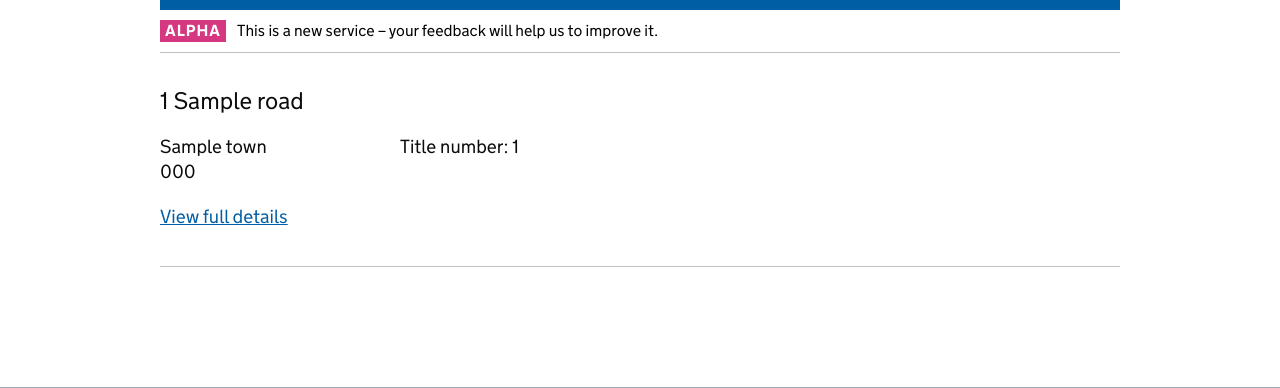
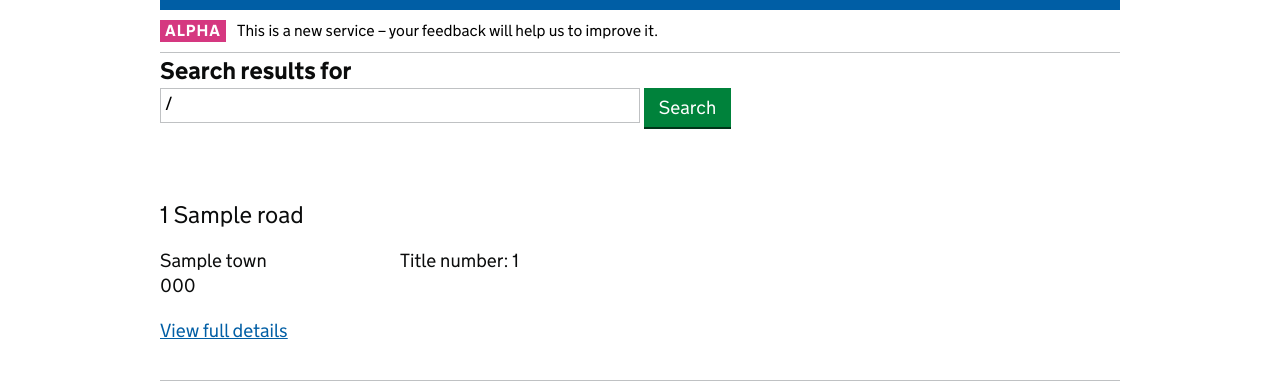
Before and after one commit to LandRegistry/property-frontend-alpha, a Flask app: template propertyfrontend/templates/search_results.html in a window 1280 px wide. Shown: the part 93-481 px from the top of the page. Run offline with Flask 2, Linux system fonts and the light colour scheme; the template is opened without the code that fills it: most values are stand-ins (such as "Sample title", 1, 10 or a date in 2020); parts of the project's set-up code (start-up, migrations or seed data) failed here and were passed over.

Commit message:
search uses GET / tests passing

```diff
--- a/propertyfrontend/server.py
+++ b/propertyfrontend/server.py
@@ -16,7 +16,6 @@ import os, requests
 search_api = app.config['SEARCH_API']
 HealthCheck(app, '/health')
 Audit(app)
-
 
 def get_or_log_error(url):
     try:
@@ -65,10 +64,9 @@ def property_by_title_number(title_number):
 def search():
     return redirect(url_for('index'))
 
-
-@app.route('/search/results', methods=['POST'])
+@app.route('/search/results', methods=['GET'])
 def search_results():
-    query = request.form['search']
+    query = request.args['search']
     search_api_url = "%s/%s" % (search_api, 'search')
     search_url = "%s?query=%s" % (search_api_url, query)
     app.logger.info("URL requested %s" % search_url)
@@ -77,11 +75,8 @@ def search_results():
     app.logger.info("Found for the following %s result: %s"
       % (len(result_json['results']), result_json))
     one_result = len(result_json['results']) == 1
-    if one_result:
-      title = result_json['results'][0]
-      return property_by_title_number(title['title_number'])
-    else:
-      return render_template('search_results.html', results=result_json['results'])
+
+    return render_template('search_results.html', results=result_json['results'], query=query)
 
 
 @app.errorhandler(404)
--- a/propertyfrontend/templates/search.html
+++ b/propertyfrontend/templates/search.html
@@ -24,7 +24,7 @@
 
                 </div>
 
-                <form action="/search/results" method="post" class="form">
+                <form action="/search/results" method="get" class="form">
                     <div class="form-group">
                         <label class="form-label-bold" for="search-terms">Search the Land Registry</label>
                         <p class="form-hint">E.g. title number</p>
--- a/propertyfrontend/templates/search_results.html
+++ b/propertyfrontend/templates/search_results.html
@@ -9,6 +9,14 @@
             <div class="inner-block">
 
                 {% if results %}
+
+                <form action="/search/results" method="get" class="form">
+                    <div class="form-group">
+                        <label class="form-label-bold" for="search-terms">Search results for</label>
+                        <input type="text" class="form-control" name="search" id="search-terms" value={{query}} />
+                        <button type="submit" class="button">Search</button>
+                    </div>
+                </form>
 
                 <ul class="results-list">
                     {% for title in results %}
```
Also changed, not shown: tests/test_app.py (+4 -4 lines).
